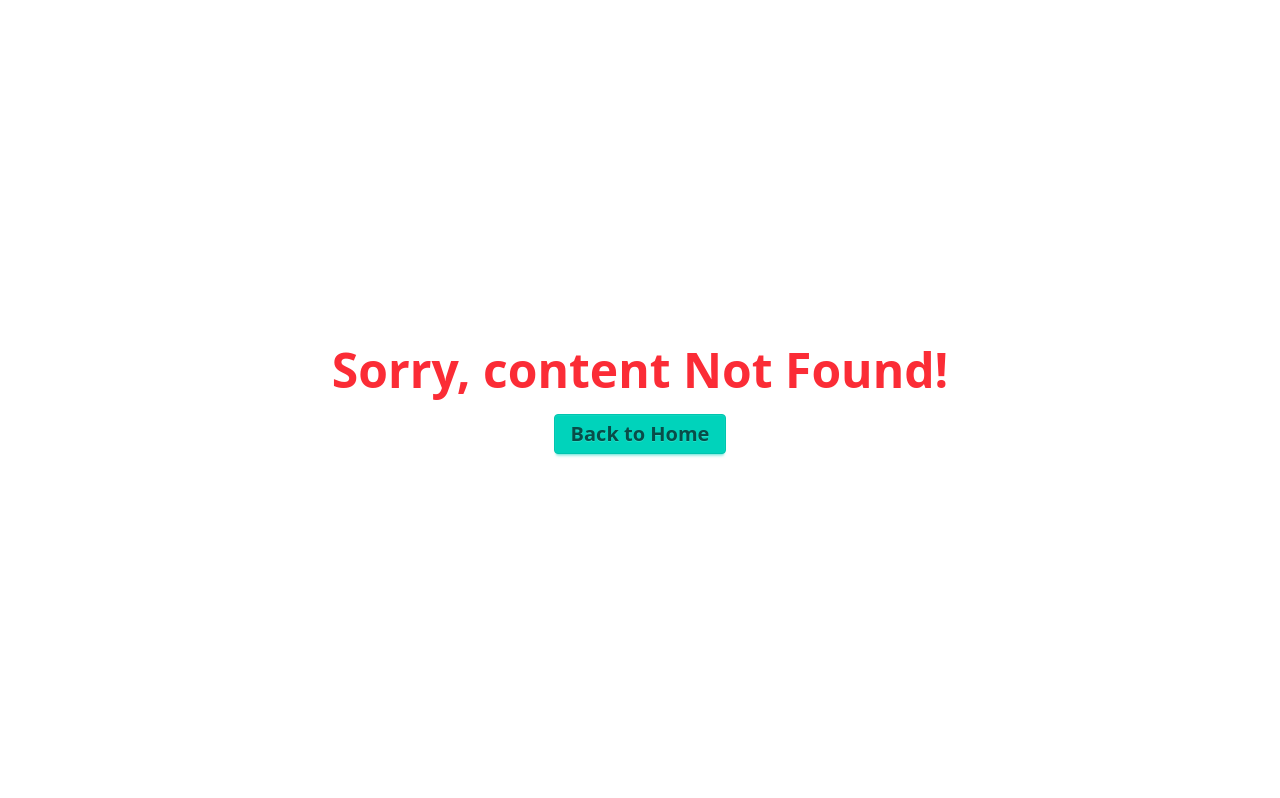
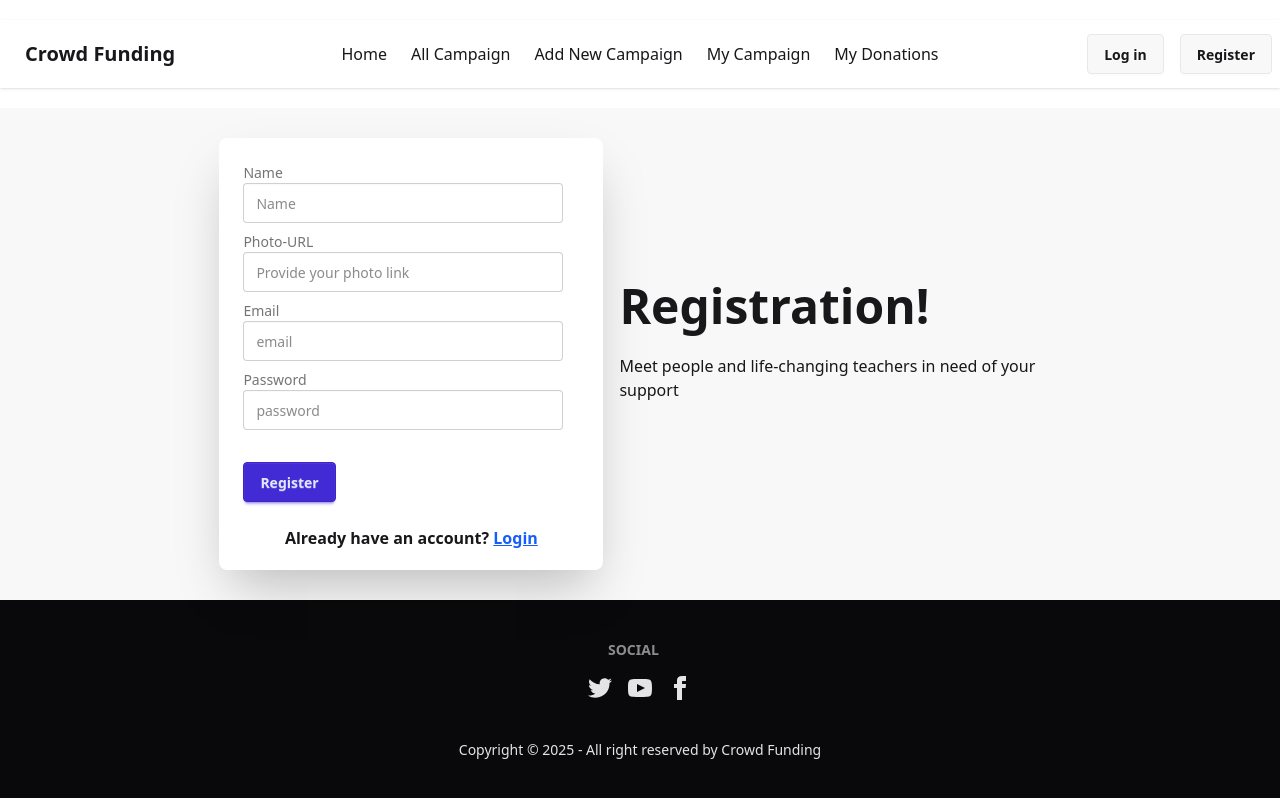
Before and after one commit to KI-Anik/A10-crowd-funding-client, a React (Vite) app: page /auth/register in a window 1280 px wide. Before the commit this address had no page. Built offline with nearby package versions, Linux system fonts and the light colour scheme.

Commit message:
update footer copyright text, adjust layout styles in HomeLayout and AuthLayout, enhance Navbar with routing, and add registration page component

```diff
--- a/src/components/Footer.jsx
+++ b/src/components/Footer.jsx
@@ -42,7 +42,7 @@ const Footer = () => {
       </Link>
     </div>
   </nav>
-    <p>Copyright © {new Date().getFullYear()} - All right reserved by BDCOT</p>
+    <p>Copyright © {new Date().getFullYear()} - All right reserved by Crowd Funding</p>
 </footer>
         </div>
     );
--- a/src/components/Navbar.jsx
+++ b/src/components/Navbar.jsx
@@ -1,4 +1,4 @@
-import { NavLink } from "react-router-dom";
+import { Link, NavLink } from "react-router-dom";
 
 const Navbar = () => {
     const links = <>
@@ -9,10 +9,10 @@ const Navbar = () => {
     <li><NavLink to={'/myDonation'}>My Donations</NavLink></li>
     </>
     return (
-        <div className="navbar bg-base-100 shadow-sm">
+        <div className="navbar flex-col sm:flex-row bg-base-100 shadow-sm m-5 mx-auto">
             <div className="navbar-start">
                 <div className="dropdown">
-                    <div tabIndex={0} role="button" className="btn btn-ghost md:hidden">
+                    <div tabIndex={0} role="button" className="btn btn-ghost lg:hidden">
                         <svg xmlns="http://www.w3.org/2000/svg" className="h-5 w-5" fill="none" viewBox="0 0 24 24" stroke="currentColor"> <path strokeLinecap="round" strokeLinejoin="round" strokeWidth="2" d="M4 6h16M4 12h8m-8 6h16" /> </svg>
                     </div>
                     <ul
@@ -23,14 +23,14 @@ const Navbar = () => {
                 </div>
                 <a className="btn btn-ghost text-xl">Crowd Funding</a>
             </div>
-            <div className="navbar-center hidden md:flex">
+            <div className="navbar-center hidden lg:flex">
                 <ul className="menu menu-horizontal px-1">
                     {links}
                 </ul>
             </div>
             <div className="navbar-end gap-4">
-                <a className="btn">Log in</a>
-                <a className="btn">Register</a>
+                <button><Link to={'/auth/login'} className="btn">Log in</Link></button>
+                <button><Link to={'/auth/register'} className="btn">Register</Link></button>
             </div>
         </div>
     );
--- a/src/components/layout/AuthLayout.jsx
+++ b/src/components/layout/AuthLayout.jsx
@@ -1,12 +1,16 @@
+import Footer from '../Footer';
 import Navbar from '../Navbar';
 import { Outlet } from 'react-router-dom';
 
 const AuthLayout = () => {
     return (
-        <div className='container mx-auto'>
-        <Navbar></Navbar>
-        <Outlet></Outlet>
-    </div>
+        <div className='container mx-auto flex flex-col min-h-screen '>
+            <Navbar></Navbar>
+            <div className="flex-1 flex items-center justify-center bg-base-200">
+                <Outlet></Outlet>
+            </div>
+            <Footer></Footer>
+        </div>
     );
 };
 
--- a/src/components/layout/HomeLayout.jsx
+++ b/src/components/layout/HomeLayout.jsx
@@ -6,7 +6,7 @@ const HomeLayout = () => {
     return (
         <div className='container mx-auto'>
             <Navbar></Navbar>
-            <div className="min-h-[calc(100vh-270px)]">
+            <div className="min-h-[calc(100vh-308px)]">
                 <Outlet></Outlet>
             </div>
             <Footer></Footer>
--- a/src/components/pages/Home.jsx
+++ b/src/components/pages/Home.jsx
@@ -11,7 +11,9 @@ import banner3 from '../../assets/Crowdfunding-Guide.png';
 
 const Home = () => {
     return (
+
         <div>
+            <section>
                 <Swiper
                     className="swiper-pagination-bullet-active"
                     spaceBetween={50}
@@ -25,6 +27,14 @@ const Home = () => {
                     <SwiperSlide><img src={banner2} alt="Banner 2" /></SwiperSlide>
                     <SwiperSlide><img src={banner3} alt="Banner 3" /></SwiperSlide>
                 </Swiper>
+            </section>
+
+            {/* running campaign section start */}
+            <section>
+
+            </section>
+            {/* running campaign section end */}
+
         </div>
     );
 };
--- /dev/null
+++ b/src/components/pages/Login.jsx
@@ -0,0 +1,49 @@
+import { Link } from "react-router-dom";
+
+const Login = () => {
+    const handleLogin = e => {
+        e.preventDefault()
+        const form = e.target;
+        const email = form.email.value
+        const password = form.password.value
+        console.log(email, password)
+    }
+    return (
+        <div className="hero">
+            <div className="hero-content flex-col lg:flex-row-reverse">
+                <div className="text-center lg:text-left">
+                    <h1 className="text-5xl font-bold">Login now!</h1>
+                    <p className="py-6">
+                        Log in to Crowd Funding to continue.
+                    </p>
+                </div>
+                <div className="card bg-base-100 w-full max-w-sm shrink-0 shadow-2xl">
+                    <form onSubmit={handleLogin} className="card-body">
+                        <div className="form-control">
+                            <label className="label">
+                                <span className="label-text">Email</span>
+                            </label>
+                            <input name="email" type="email" placeholder="email" className="input input-bordered" required />
+                        </div>
+                        <div className="form-control">
+                            <label className="label">
+                                <span className="label-text">Password</span>
+                            </label>
+                            <input name="password" type="password" placeholder="password" className="input input-bordered" required />
+                            <label className="label">
+                                <a href="#" className="label-text-alt link link-hover">Forgot password?</a>
+                            </label>
+                        </div>
+                        <div className="form-control mt-6">
+                            <button className="btn btn-primary">Login</button>
+                        </div>
+                    </form>
+                    <p className="text-center pb-5 font-semibold">Don&apos;t have an account? <Link to={'/auth/register'} className="text-red-600 underline">Register</Link> Now</p>
+
+                </div>
+            </div>
+        </div>
+    );
+};
+
+export default Login;
--- /dev/null
+++ b/src/components/pages/Register.jsx
@@ -0,0 +1,59 @@
+import { Link } from "react-router-dom";
+
+const Register = () => {
+    const handleRegister = e => {
+        e.preventDefault()
+        const form = e.target;
+        const name = form.name.value;
+        const photo = form.photo.value;
+        const email = form.email.value
+        const password = form.password.value
+        console.log(name, photo, email, password)
+    }
+    return (
+        <div className="hero">
+            <div className="hero-content flex-col lg:flex-row-reverse">
+                <div className="text-center lg:text-left">
+                    <h1 className="text-5xl font-bold">Registration!</h1>
+                    <p className="py-6">
+                        Meet people and life-changing teachers in need of your support
+                    </p>
+                </div>
+                <div className="card bg-base-100 w-full max-w-sm shrink-0 shadow-2xl">
+                    <form onSubmit={handleRegister} className="card-body">
+                        <div className="form-control">
+                            <label className="label">
+                                <span className="label-text">Name</span>
+                            </label>
+                            <input name="name" type="text" placeholder="Name" className="input input-bordered" required />
+                        </div>
+                        <div className="form-control">
+                            <label className="label">
+                                <span className="label-text">Photo-URL</span>
+                            </label>
+                            <input name="photo" type="url" placeholder="Provide your photo link" className="input input-bordered" required />
+                        </div>
+                        <div className="form-control">
+                            <label className="label">
+                                <span className="label-text">Email</span>
+                            </label>
+                            <input name="email" type="email" placeholder="email" className="input input-bordered" required />
+                        </div>
+                        <div className="form-control">
+                            <label className="label">
+                                <span className="label-text">Password</span>
+                            </label>
+                            <input name="password" type="password" placeholder="password" className="input input-bordered" required />
+                        </div>
+                        <div className="form-control mt-6">
+                            <button className="btn btn-primary">Register</button>
+                        </div>
+                    </form>
+                    <p className="text-center pb-5 font-semibold">Already have an account? <Link to={'/auth/login'} className="text-blue-600 underline">Login</Link></p>
+                </div>
+            </div>
+        </div>
+    );
+};
+
+export default Register;
```
Also changed, not shown: src/routes/Router.jsx (+17 -0 lines). Lines whose indentation alone changed are shown as unchanged.
